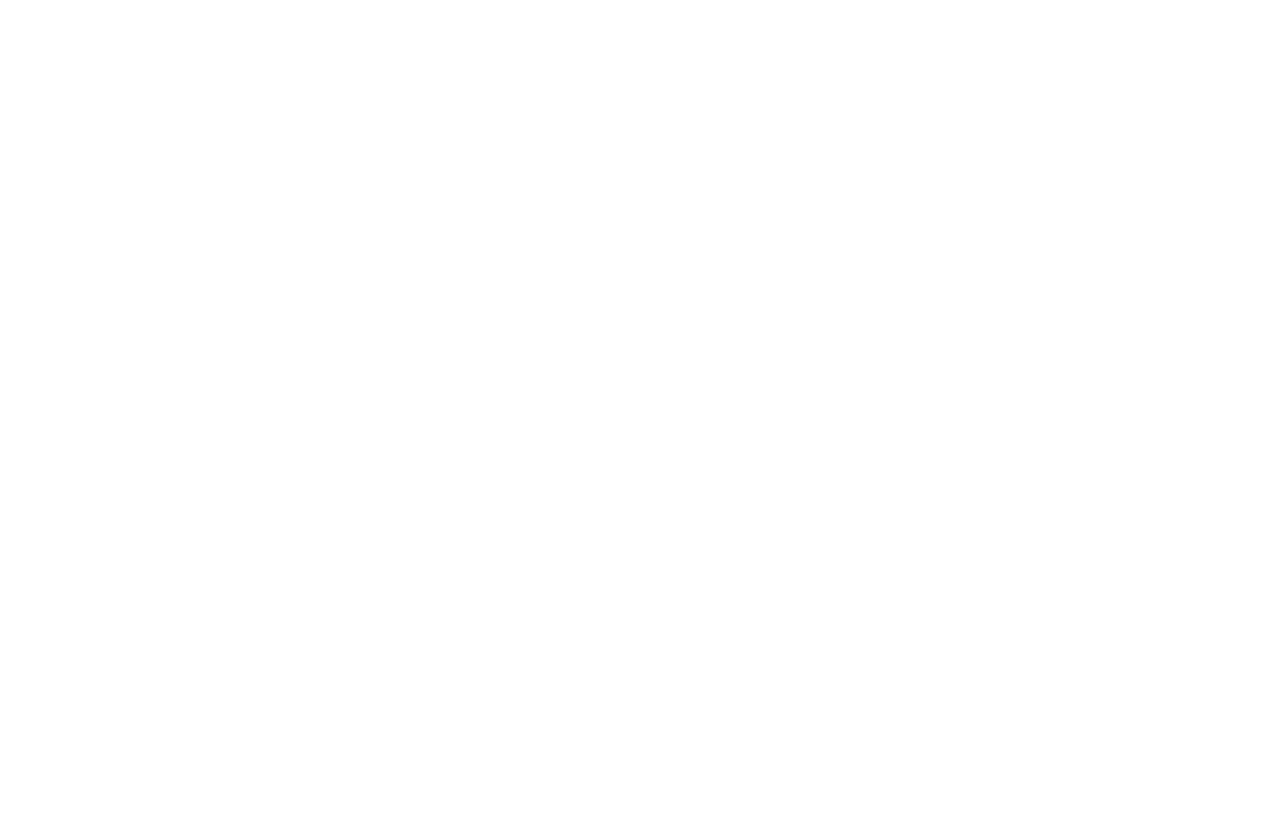
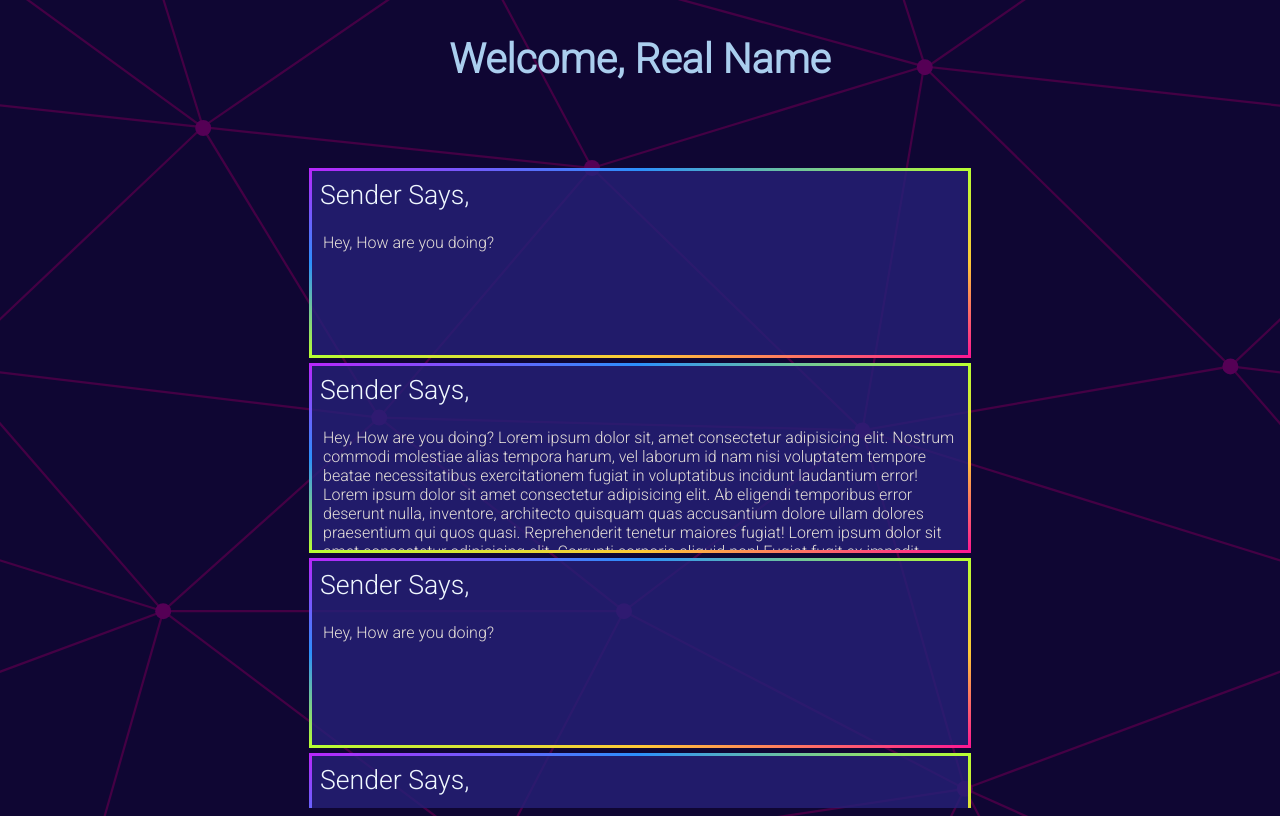
Before and after one commit to subinoybiswas/friend.ly, a plain HTML site: page Frontend/viewMessages.html in a window 1280 px wide. Drawn offline with Linux system fonts and the light colour scheme.

Commit message:
viewMessage UI

```diff
--- a/Frontend/home.css
+++ b/Frontend/home.css
@@ -10,6 +10,7 @@ body {
   -moz-background-size: cover;
   -o-background-size: cover;
   background-size: cover;
+  font-family: 'Roboto', sans-serif;
 }
 .login-box {
   display: flex;
@@ -21,7 +22,7 @@ body {
   justify-content: center;
   border: 6px solid transparent;
   /* background-color:#302244; */
-  background-color: rgba(29, 6, 61, 0.9);
+  background-color: rgba(35, 32, 95, 0.7);
 
   border-image: linear-gradient(
     to bottom right,
@@ -75,7 +76,7 @@ body {
 
 #name {
   font-size: 2.5ch;
-  font-family: "Franklin Gothic Medium", "Arial Narrow", Arial, sans-serif;
+  /* font-family: "Franklin Gothic Medium", "Arial Narrow", Arial, sans-serif; */
 }
 
 img {
--- a/Frontend/viewMessages.css
+++ b/Frontend/viewMessages.css
@@ -0,0 +1,149 @@
+body {
+  user-select: none;
+  /* overflow-y: hidden; */
+  display: flex;
+  flex-direction: column;
+  justify-content: center;
+  align-items: center;
+  height: 100vh;
+  background-image: url("bg-img.svg");
+  -webkit-background-size: cover;
+  -moz-background-size: cover;
+  -o-background-size: cover;
+  background-size: cover;
+  font-family: "Roboto", sans-serif;
+}
+.welcome-box-parent {
+  display: flex;
+
+  align-items: center;
+  justify-content: center;
+}
+.parent {
+  height: 100vh;
+  width: 100vw;
+  overflow: scroll;
+}
+.msg-box {
+  /* background-color: aqua; */
+  display: flex;
+  flex-direction: column;
+  align-items: center;
+  height: 100vh;
+}
+@media only screen and (max-width: 1000px) {
+  .welcome-box {
+    /* background-color: aliceblue; */
+    width: 70vw;
+    height: 20vh;
+  }
+  .msg-box-inner {
+    height: 30vh;
+    width: 90vw;
+    border-style: dashed;
+    border-width: 2px;
+    margin-bottom: 5px;
+    background-color: rgb(38, 33, 121, 0.8);
+    overflow-y: hidden;
+    transition: height 0.4s;
+    padding: 1vh;
+  }
+  .msg-box-inner:hover {
+    overflow-y: scroll;
+    height: 50vh;
+  }
+  .sender {
+    font-size: 3ch;
+    margin-bottom: 20px;
+    color: aliceblue;
+  }
+  .msg {
+    color: antiquewhite;
+    max-height: 25vh;
+    overflow-wrap: break-word;
+    padding: 3px;
+    padding-bottom: 7px;
+  }
+  .real-name {
+    font-size: 2.3ch;
+    margin-bottom: 20px;
+    color: rgb(170, 206, 238);
+    text-align: center;
+    overflow-wrap: break-word;
+    /* overflow:scroll; */
+  }
+
+  /* .wlc-msg{ */
+  /* font-size:2.5ch */
+  /* } */
+  .no-more {
+    font-size: 2ch;
+    /* margin-bottom: 20px; */
+    color: aliceblue;
+  }
+}
+
+@media only screen and (min-width: 900px) {
+  .welcome-box {
+    /* background-color: aliceblue; */
+    width: 70vw;
+    height: 20vh;
+  }
+  .msg-box-inner {
+    height: 30vh;
+    width: 50vw;
+    border-style: dashed;
+    border-width: 2px;
+    margin-bottom: 5px;
+    background-color: rgb(38, 33, 121, 0.8);
+    overflow-y: hidden;
+    transition: height 0.4s;
+    padding: 1vh;
+  }
+  .msg-box-inner:hover {
+    overflow-y: scroll;
+    height: 50vh;
+  }
+  .sender {
+    font-size: 3ch;
+    margin-bottom: 20px;
+    color: aliceblue;
+  }
+  .msg {
+    color: rgb(230, 224, 217);
+    max-height: 25vh;
+    overflow-wrap: break-word;
+    padding: 3px;
+    padding-bottom: 7px;
+  }
+  .real-name {
+    font-size: 2.3ch;
+    margin-bottom: 20px;
+    color: rgb(170, 206, 238);
+    text-align: center;
+    overflow-wrap: break-word;
+    /* overflow:scroll; */
+  }
+
+  /* .wlc-msg{ */
+  /* font-size:2.5ch */
+  /* } */
+  .no-more {
+    font-size: 2ch;
+    /* margin-bottom: 20px; */
+    color: aliceblue;
+  }
+}
+
+.msg-box-inner {
+  border: 3px solid transparent;
+  border-image: linear-gradient(
+    to bottom right,
+    #b827fc 0%,
+    #2c90fc 25%,
+    #b8fd33 50%,
+    #fec837 75%,
+    #fd1892 100%
+  );
+  border-image-slice: 1;
+}
--- a/Frontend/viewMessages.html
+++ b/Frontend/viewMessages.html
@@ -1,12 +1,57 @@
 <!DOCTYPE html>
 <html lang="en">
-<head>
-    <meta charset="UTF-8">
-    <meta name="viewport" content="width=device-width, initial-scale=1.0">
-    <link rel="stylesheet" href="viewMessages.css">
+  <head>
+    <meta charset="UTF-8" />
+    <meta name="viewport" content="width=device-width, initial-scale=1.0" />
+    <link rel="stylesheet" href="viewMessages.css" />
+    <link rel="preconnect" href="https://fonts.googleapis.com" />
+    <link rel="preconnect" href="https://fonts.gstatic.com" crossorigin />
+    <link
+      href="https://fonts.googleapis.com/css2?family=Roboto:wght@300&display=swap"
+      rel="stylesheet"
+    />
     <title>Document</title>
-</head>
-<body>
-
-</body>
+  </head>
+  <body>
+    <div class="parent">
+      <div class="welcome-box-parent">
+        <div class="welcome-box">
+          <div class="real-name"><h1>Welcome, Real Name</h1></div>
+          <!-- <div class="wlc-msg">Your Messages:</div> -->
+        </div>
+      </div>
+      <div class="msg-box">
+        <div class="msg-box-inner">
+          <div class="sender">Sender Says,</div>
+          <p class="msg">Hey, How are you doing?</p>
+        </div>
+        <div class="msg-box-inner">
+          <div class="sender">Sender Says,</div>
+          <p class="msg">
+            Hey, How are you doing? Lorem ipsum dolor sit, amet consectetur
+            adipisicing elit. Nostrum commodi molestiae alias tempora harum, vel
+            laborum id nam nisi voluptatem tempore beatae necessitatibus
+            exercitationem fugiat in voluptatibus incidunt laudantium error!
+            Lorem ipsum dolor sit amet consectetur adipisicing elit. Ab eligendi
+            temporibus error deserunt nulla, inventore, architecto quisquam quas
+            accusantium dolore ullam dolores praesentium qui quos quasi.
+            Reprehenderit tenetur maiores fugiat! Lorem ipsum dolor sit amet
+            consectetur adipisicing elit. Corrupti corporis aliquid non! Fugiat
+            fugit ex impedit incidunt eius eveniet aut quia cum quidem iste.
+            Laborum, sint porro. Ipsum, recusandae vitae!
+          </p>
+        </div>
+        <div class="msg-box-inner">
+          <div class="sender">Sender Says,</div>
+          <p class="msg">Hey, How are you doing?</p>
+        </div>
+        <div class="msg-box-inner">
+          <div class="sender">Sender Says,</div>
+          <p class="msg">Hey, How are you doing?</p>
+        </div>
+        <div class="no-more">No More Messages</div>
+      </div>
+    </div>
+    <!-- <footer>Hi</footer> -->
+  </body>
 </html>
--- a/Frontend/writeMessage.css
+++ b/Frontend/writeMessage.css
@@ -10,7 +10,7 @@ body {
   -moz-background-size: cover;
   -o-background-size: cover;
   background-size: cover;
-  font: "Franklin Gothic Medium";
+  font-family: 'Roboto', sans-serif;
 }
 
 .msg-box {
@@ -22,9 +22,9 @@ body {
   width: 45vh;
   padding-top: 25vh;
   padding-bottom: 25vh;
-  background-color:  rgba(29, 6, 61, 0.9);
+  background-color:  rgba(35, 32, 95, 0.7);
   border-radius: 10px;
-  border: 10px solid transparent;
+  border: 7px solid transparent;
   border-image: linear-gradient(
     to bottom right,
     #b827fc 0%,
@@ -74,7 +74,6 @@ body {
   /*  */
   /* } */
   textarea.msg-input {
-    font-family: "Times New Roman", Times, serif;
     font-size: 2ch;
     font-style: normal;
     width: 45vh;
```
Also changed, not shown: Frontend/home.html (+3 -0 lines), Frontend/test.html (added, +3 -0 lines), Frontend/writeMessage.html (+4 -1 lines).
